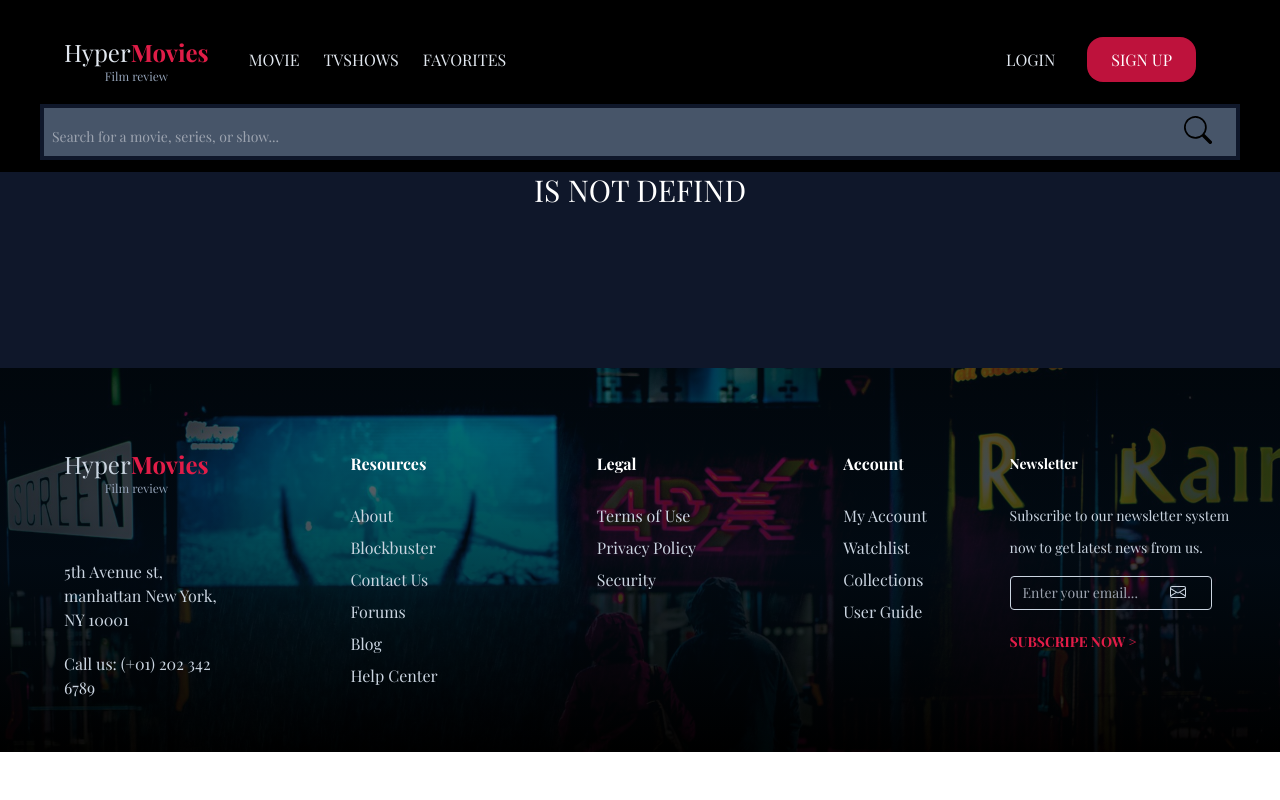
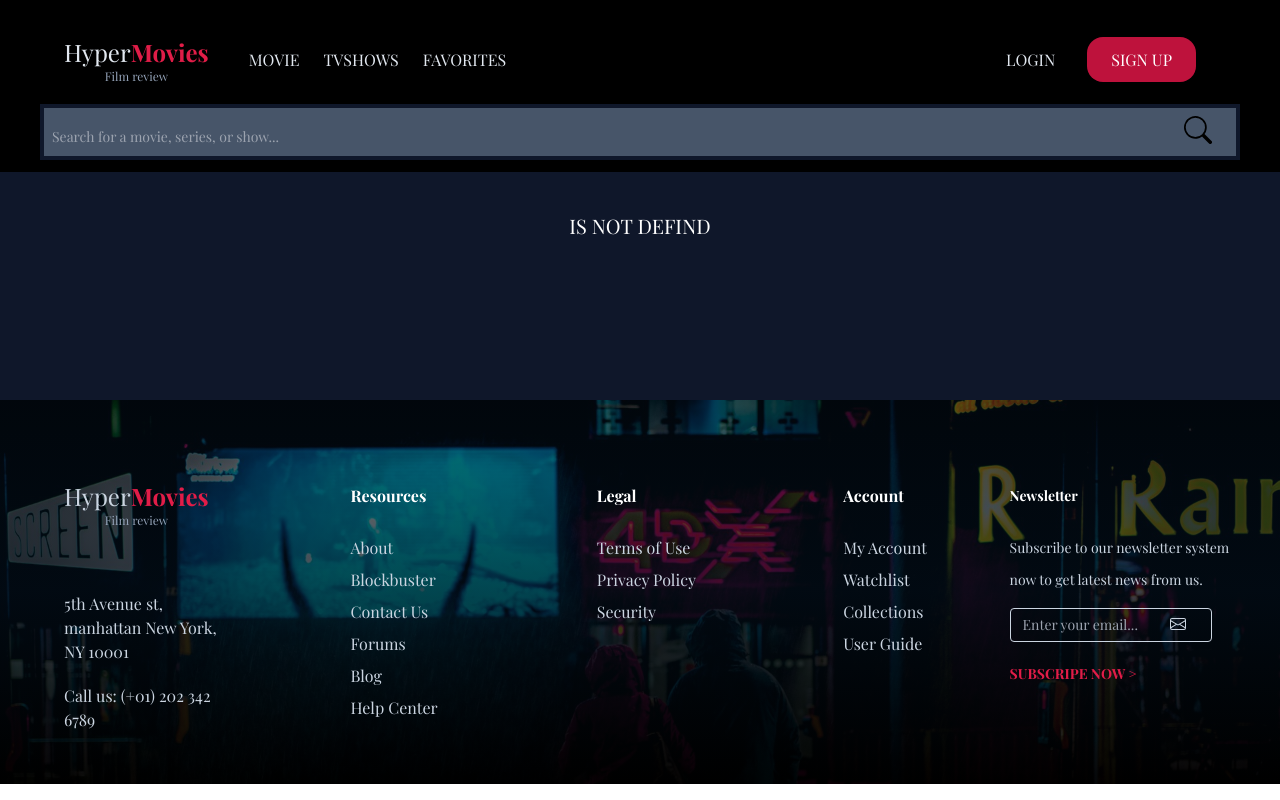
Before and after one commit to amirhossein442/Hyper-Movies, a React (Create React App) app: page /search in a window 1280 px wide. Built offline with nearby package versions, Linux system fonts and the light colour scheme; a web font is replaced by a local one.

Commit message:
Chanch Css

```diff
--- a/src/Pages/SearchPage.jsx
+++ b/src/Pages/SearchPage.jsx
@@ -30,7 +30,7 @@ export const SearchPage = () => {
     <div className=" bg-slate-900 pb-40">
       <Title>Searching</Title>
       {movieSearch.length === 0 ? (
-        <p className="text-white text-3xl flex justify-center">IS NOT DEFIND</p>
+        <p className="text-white text-xl flex justify-center pt-10">IS NOT DEFIND</p>
       ) : (
         <div className="container mx-auto px-10 pt-10 aspect-12/9 grid grid-cols-1 sm:grid-cols-2 md:grid-cols-3 lg:grid-cols-4 gap-8 pb-24">
           {movieSearch.map((movie) => (
--- a/src/component/header/foloowUs.jsx
+++ b/src/component/header/foloowUs.jsx
@@ -1,6 +1,6 @@
 export const FollowUs = () => {
   return (
-    <section className="container text-slate-200 text-sm mb-8">
+    <section className="container text-slate-200 text-sm mb-8 -ml-5">
       <div className="flex items-center justify-end">
         <span className="text-lg">FollowUs: </span>
         <ul className="flex gap-4 ml-4 z-10">
--- a/src/component/header/navigation.jsx
+++ b/src/component/header/navigation.jsx
@@ -67,11 +67,6 @@ export const Navigation = () => {
           </ul>
         </div>
 
-
-
-
-
-
         {session ? (
           <Link to={"/login"} className="text-white ml-5 w-30 items-center">
             {profile.avatar?.tmdb.avatar_path ? (
@@ -115,7 +110,7 @@ export const Navigation = () => {
       )}
 
       <div
-        className={`fixed top-0 left-0 z-50 h-full w-64 bg-gradient-to-b from-slate-950 to-slate-800 border-r border-slate-600 text-slate-200  transition-transform duration-500 ${
+        className={`fixed top-0 left-0 z-50 h-full w-64 bg-gradient-to-b from-black/90 to-slate-950 border-r border-slate-600 text-slate-200  transition-transform duration-500 ${
           isHideMenu ? "translate-x-0" : "-translate-x-full"
         }`}
       >
--- a/src/component/main/Spotlight.jsx
+++ b/src/component/main/Spotlight.jsx
@@ -13,7 +13,7 @@ export const Spotlight = () => {
         <div key={index} className=" mt-5 text-white hover:cursor-pointer hover:text-rose-500 transition-all duration-300">
           <div className="flex items-center gap-4">
             <img
-              src={`https://image.tmdb.org/t/p/w300${character.profile_path}`}
+              src={`https://image.tmdb.org/t/p/w7800${character.profile_path}`}
               alt="test"
               className="h-[70px] w-[70px] object-top object-cover"
             />
```
